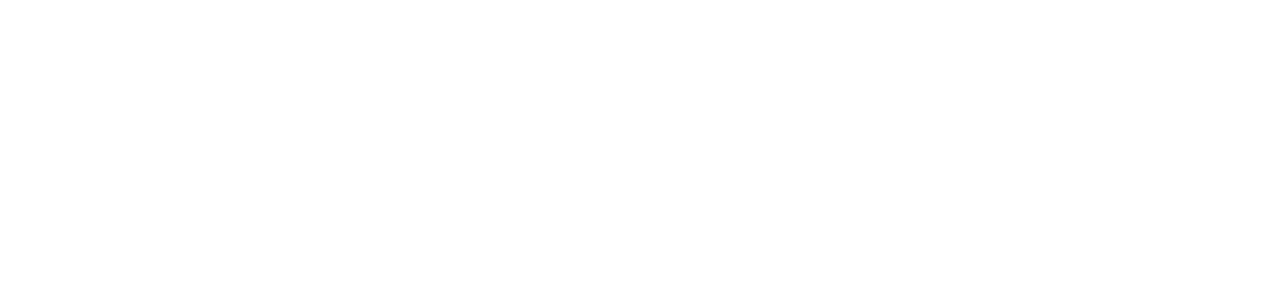
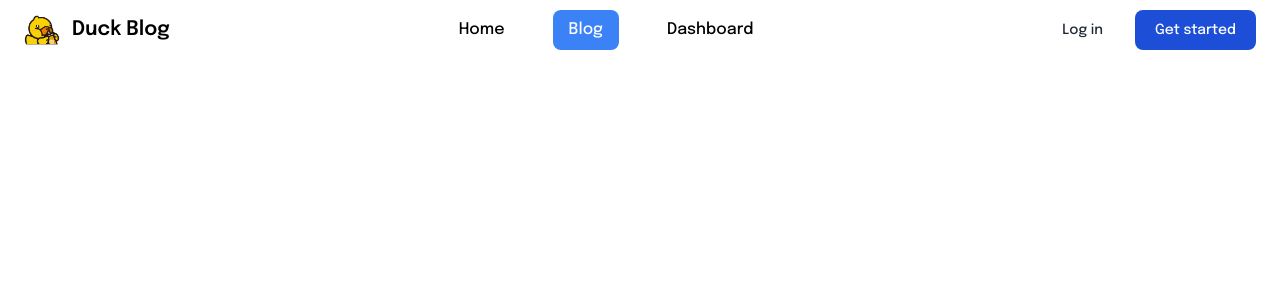
Before and after one commit to Vanthuy2002/Duck-Blog, a React (Vite) app: page /blog in a window 1280 px wide. Before the commit this address had no page. Shown: the top 300 px of the page. Built offline with nearby package versions, Linux system fonts and the light colour scheme.

Commit message:
create Layotu components, reponsive Navbar, create Blog Pages

```diff
--- a/src/App.css
+++ b/src/App.css
@@ -11,3 +11,8 @@
   transform: translateY(-50%);
   cursor: pointer;
 }
+li .active {
+  background: #3b82f6;
+  border-radius: 8px;
+  color: #fff;
+}
--- a/src/Routes/Routing.tsx
+++ b/src/Routes/Routing.tsx
@@ -2,11 +2,13 @@
 import Register from '../components/Pages/Register';
 import HomePage from '../components/Pages/Home';
 import Login from '../components/Pages/Login';
+import Blog from '../components/Pages/Blog';
 
 const Routing = () => {
   return (
     <Routes>
       <Route path='/' element={<HomePage />}></Route>
+      <Route path='blog' element={<Blog />}></Route>
       <Route path='register' element={<Register />}></Route>
       <Route path='login' element={<Login />}></Route>
     </Routes>
--- /dev/null
+++ b/src/components/Layout/Layout.tsx
@@ -0,0 +1,17 @@
+import React from 'react';
+import Navbar from './Navbar';
+
+type LayoutProps = {
+  children?: React.ReactNode | null;
+};
+
+const Layout: React.FC<LayoutProps> = ({ children }) => {
+  return (
+    <React.Fragment>
+      <Navbar />
+      {children}
+    </React.Fragment>
+  );
+};
+
+export default Layout;
--- a/src/components/Layout/Navbar.tsx
+++ b/src/components/Layout/Navbar.tsx
@@ -1,6 +1,7 @@
-import React from 'react';
-import { Link } from 'react-router-dom';
+import React, { useState } from 'react';
+import { Link, NavLink } from 'react-router-dom';
 import { MenuDataProps } from '../../utils/contants';
+import { Bars3Icon, XMarkIcon } from '@heroicons/react/24/outline';
 
 const menus: MenuDataProps = [
   { title: 'Home', to: '/' },
@@ -9,6 +10,11 @@
 ];
 
 const Navbar: React.FC = () => {
+  const [showMenu, setShowMenu] = useState<boolean>(false);
+  const handleShowMenu = (): void => {
+    setShowMenu(!showMenu);
+  };
+
   return (
     <header>
       <nav className='bg-white border-gray-200 px-4 lg:px-6 py-2.5'>
@@ -36,45 +42,30 @@
             <button
               type='button'
               className='inline-flex items-center p-2 ml-1 text-sm text-gray-500 rounded-lg lg:hidden hover:bg-gray-100 focus:outline-none focus:ring-2 focus:ring-gray-200'
+              onClick={handleShowMenu}
             >
-              <span className='sr-only'>Open main menu</span>
-              <svg
-                className='w-6 h-6'
-                fill='currentColor'
-                viewBox='0 0 20 20'
-                xmlns='http://www.w3.org/2000/svg'
-              >
-                <path
-                  fillRule='evenodd'
-                  d='M3 5a1 1 0 011-1h12a1 1 0 110 2H4a1 1 0 01-1-1zM3 10a1 1 0 011-1h12a1 1 0 110 2H4a1 1 0 01-1-1zM3 15a1 1 0 011-1h12a1 1 0 110 2H4a1 1 0 01-1-1z'
-                  clipRule='evenodd'
-                ></path>
-              </svg>
-              <svg
-                className='hidden w-6 h-6'
-                fill='currentColor'
-                viewBox='0 0 20 20'
-                xmlns='http://www.w3.org/2000/svg'
-              >
-                <path
-                  fillRule='evenodd'
-                  d='M4.293 4.293a1 1 0 011.414 0L10 8.586l4.293-4.293a1 1 0 111.414 1.414L11.414 10l4.293 4.293a1 1 0 01-1.414 1.414L10 11.414l-4.293 4.293a1 1 0 01-1.414-1.414L8.586 10 4.293 5.707a1 1 0 010-1.414z'
-                  clipRule='evenodd'
-                ></path>
-              </svg>
+              {showMenu ? (
+                <XMarkIcon className='w-6 h-6 text-black' />
+              ) : (
+                <Bars3Icon className='w-6 h-6 text-black' />
+              )}
             </button>
           </div>
-          <div className='items-center justify-between hidden w-full lg:flex lg:w-auto lg:order-1'>
+          <div
+            className={`items-center justify-between w-full lg:flex lg:w-auto lg:order-1 ${
+              showMenu ? '' : 'hidden'
+            }`}
+          >
             <ul className='flex flex-col mt-4 font-medium lg:flex-row lg:space-x-8 lg:mt-0'>
               {menus &&
                 menus.map((menu) => (
                   <li key={menu.title}>
-                    <Link
+                    <NavLink
                       to={menu.to}
-                      className='block py-2 pl-3 pr-4 text-black rounded bg-primary-700 lg:bg-transparent lg:p-0 hover:text-primary-500'
+                      className='block px-4 py-2 text-black rounded hover:opacity-80'
                     >
                       {menu.title}
-                    </Link>
+                    </NavLink>
                   </li>
                 ))}
             </ul>
--- /dev/null
+++ b/src/components/Layout/index.ts
@@ -0,0 +1,3 @@
+import Layout from './Layout';
+
+export { Layout };
--- /dev/null
+++ b/src/components/Pages/Blog.tsx
@@ -0,0 +1,8 @@
+import React from 'react';
+import { Layout } from '../Layout';
+
+const Blog: React.FC = () => {
+  return <Layout></Layout>;
+};
+
+export default Blog;
--- a/src/components/Pages/Home.tsx
+++ b/src/components/Pages/Home.tsx
@@ -1,8 +1,8 @@
 import React from 'react';
-import Navbar from '../Layout/Navbar';
+import { Layout } from '../Layout/';
 
 const HomePage: React.FC = () => {
-  return <Navbar />;
+  return <Layout></Layout>;
 };
 
 export default HomePage;
```
